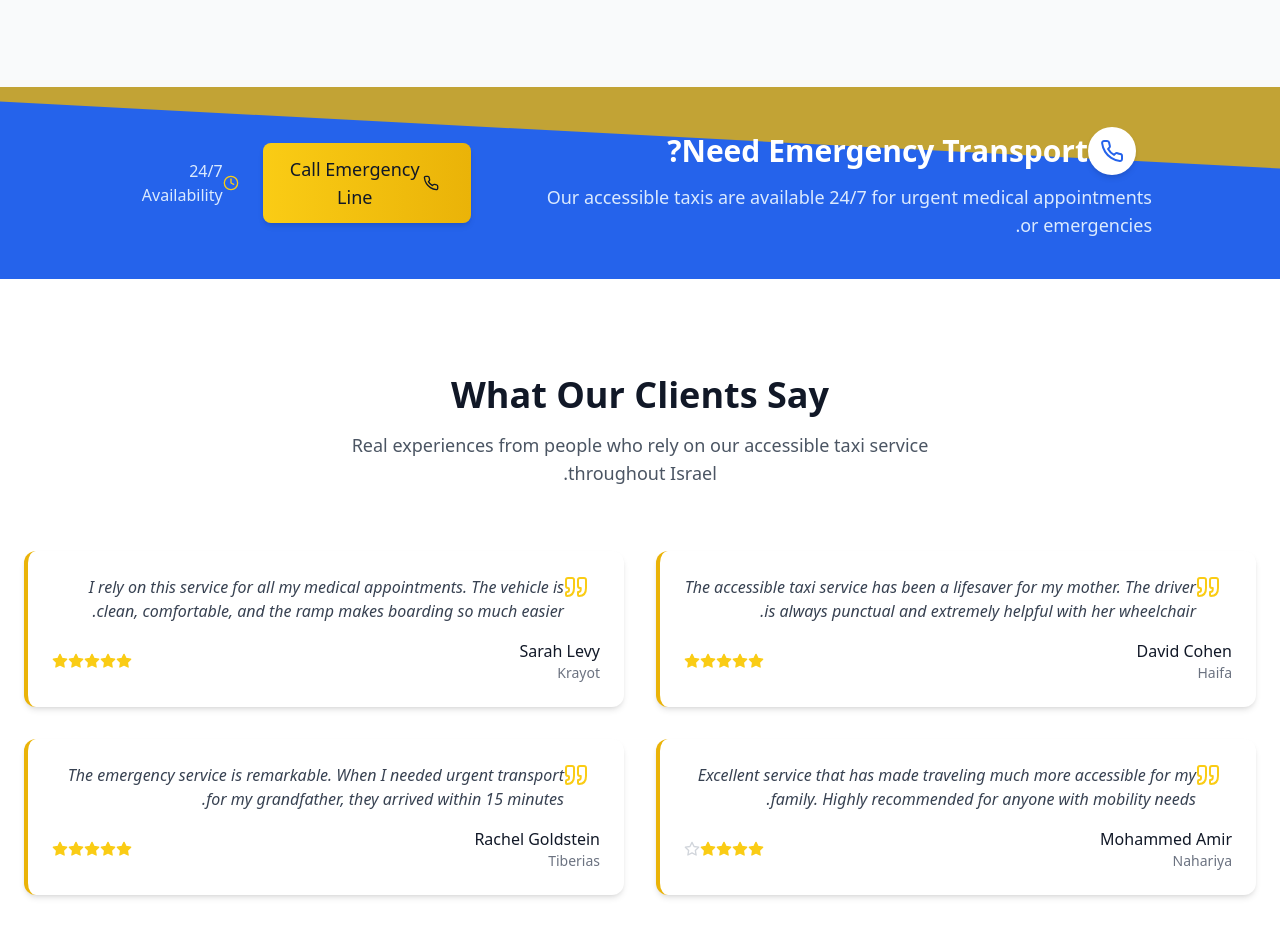
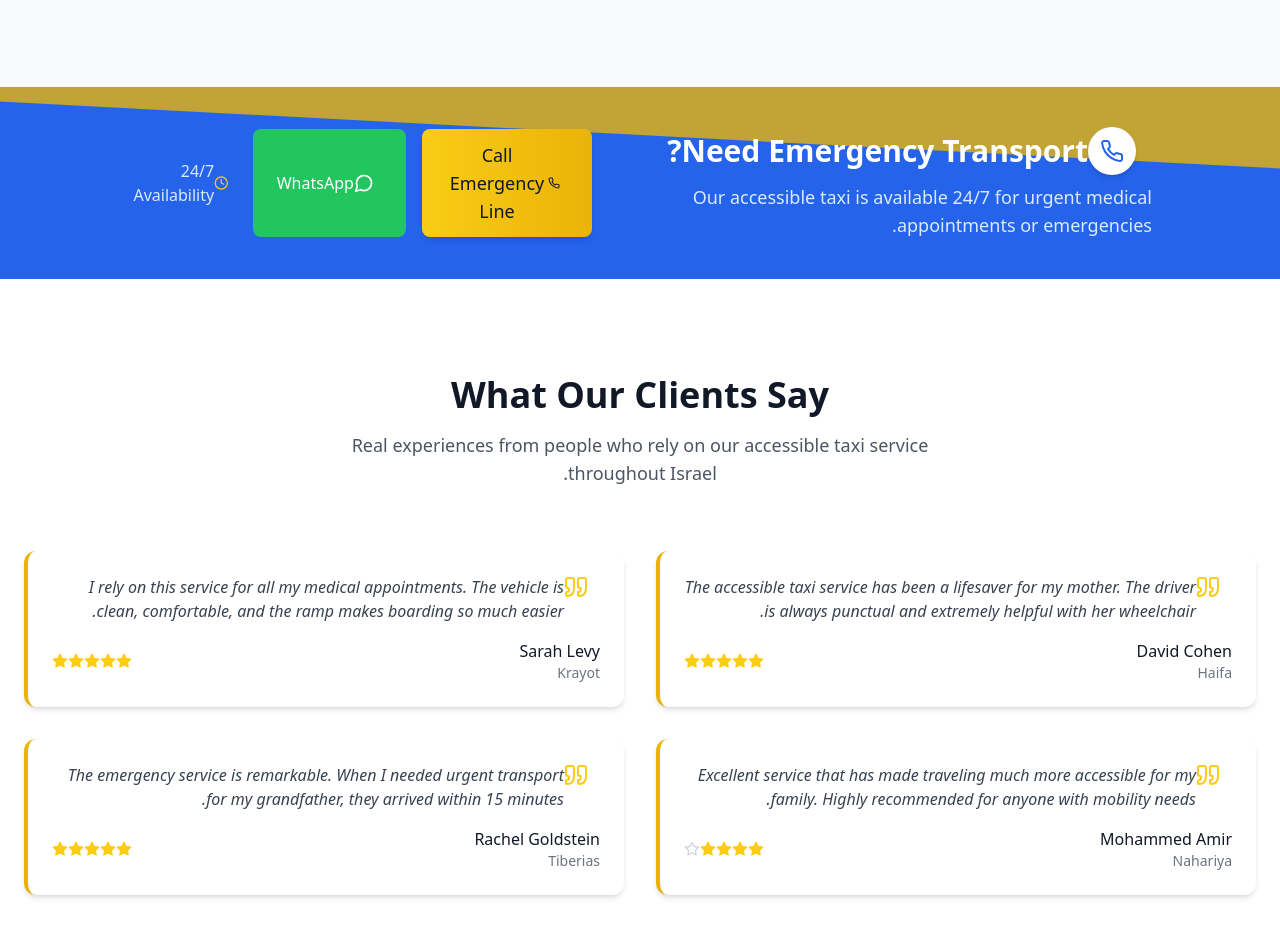
Before and after one commit to abudyha123/Johnny-TaxiDriver, a React (Vite) app: page / in a window 1280 px wide. Shown: the part 2580-3506 px from the top of the page. Built offline with nearby package versions, Linux system fonts and the light colour scheme.

Commit message:
Update EmergencyCallout.tsx

```diff
--- a/src/components/EmergencyCallout.tsx
+++ b/src/components/EmergencyCallout.tsx
@@ -1,6 +1,6 @@
 import React from 'react';
 import Button from './ui/Button';
-import { Phone, Clock } from 'lucide-react';
+import { Phone, Clock, MessageCircle } from 'lucide-react';
 
 const EmergencyCallout: React.FC = () => {
   return (
@@ -19,7 +19,7 @@ const EmergencyCallout: React.FC = () => {
                 <h3 className="text-2xl md:text-3xl font-bold">Need Emergency Transport?</h3>
               </div>
               <p className="text-blue-100 mt-2 md:text-lg pl-16">
-                Our accessible taxis are available 24/7 for urgent medical appointments or emergencies.
+                Our accessible taxi is available 24/7 for urgent medical appointments or emergencies.
               </p>
             </div>
 
@@ -28,13 +28,22 @@ const EmergencyCallout: React.FC = () => {
                 variant="primary"
                 size="lg"
                 onClick={() => {
-                  window.location.href = 'tel:+9721234567';
+                  window.location.href = 'tel:+972545928999';
                 }}
                 className="flex items-center justify-center"
               >
                 <Phone size={20} className="mr-2" />
                 Call Emergency Line
               </Button>
+              <a
+                href="https://wa.me/972545928999"
+                target="_blank"
+                rel="noopener noreferrer"
+                className="flex items-center justify-center bg-green-500 hover:bg-green-600 text-white px-6 py-3 rounded-lg font-medium transition-all duration-300 hover:shadow-lg hover:-translate-y-0.5"
+              >
+                <MessageCircle size={20} className="mr-2" />
+                WhatsApp
+              </a>
               <div className="hidden md:flex items-center text-blue-100">
                 <Clock size={20} className="mr-2 text-yellow-400" />
                 <span>24/7 Availability</span>
```
